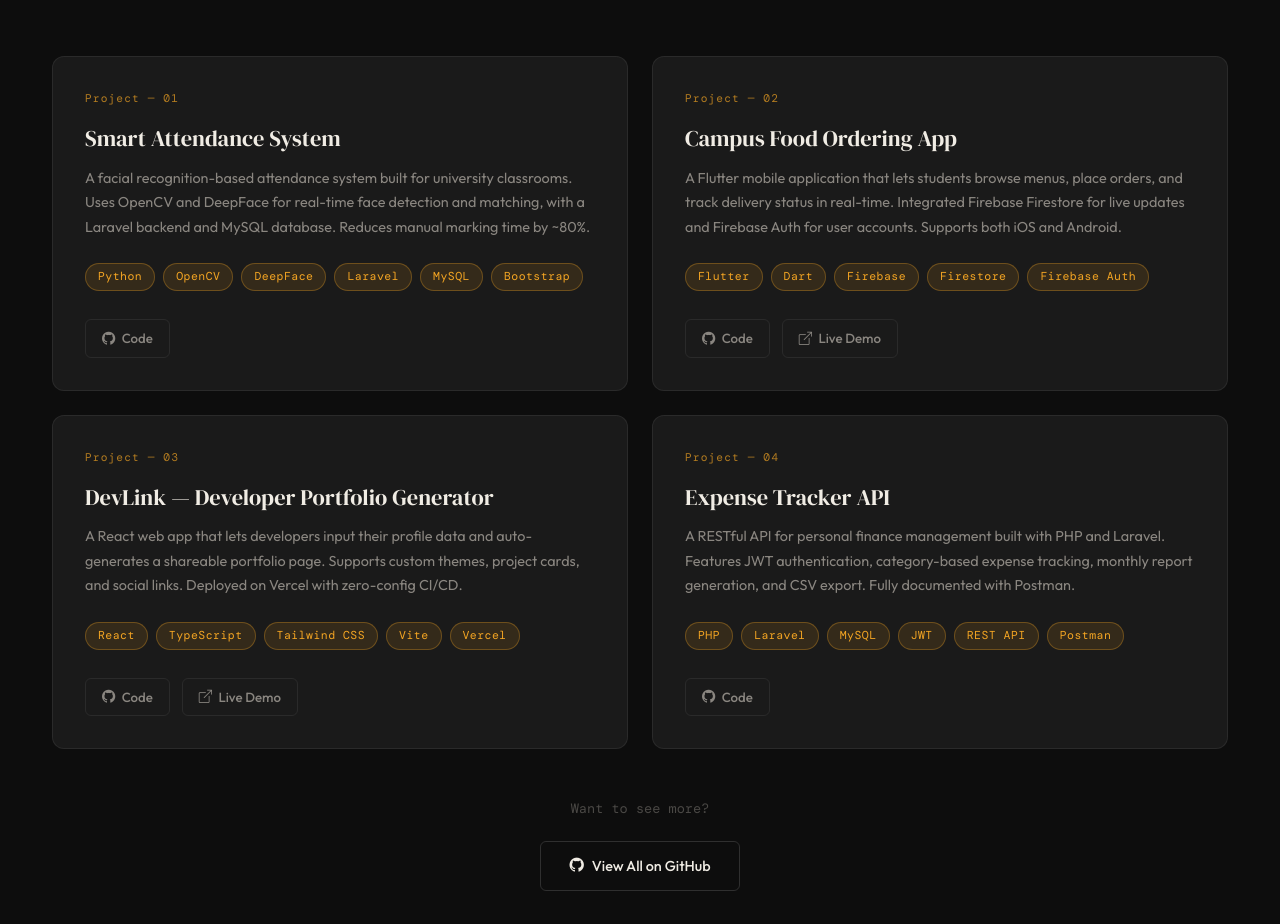
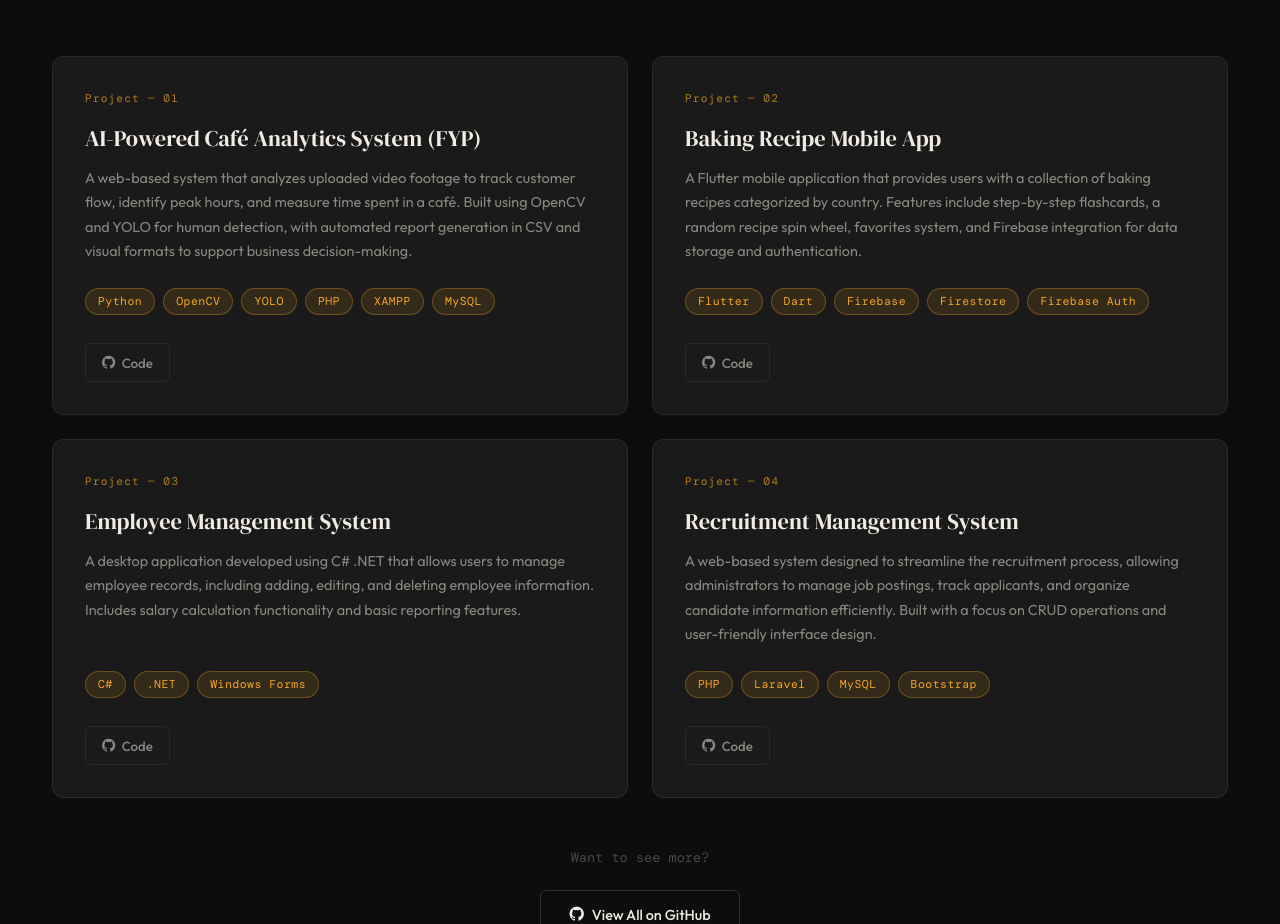
Before and after one commit to Calven0914/ReactWebsite, a React (Create React App) app: page / in a window 1280 px wide. Shown: the part 2480-3404 px from the top of the page. Built offline with nearby package versions, Linux system fonts and the light colour scheme.

Commit message:
update projects

```diff
--- a/src/pages/Projects.jsx
+++ b/src/pages/Projects.jsx
@@ -8,35 +8,35 @@ import ProjectCard from '../components/ProjectCard';
 // ============================================================
 const PROJECTS = [
   {
-    title: 'Smart Attendance System',
+  title: 'AI-Powered Café Analytics System (FYP)',
   description:
-      'A facial recognition-based attendance system built for university classrooms. Uses OpenCV and DeepFace for real-time face detection and matching, with a Laravel backend and MySQL database. Reduces manual marking time by ~80%.',
-    techs: ['Python', 'OpenCV', 'DeepFace', 'Laravel', 'MySQL', 'Bootstrap'],
-    githubUrl: 'https://github.com/alexreyes/smart-attendance',
+    'A web-based system that analyzes uploaded video footage to track customer flow, identify peak hours, and measure time spent in a café. Built using OpenCV and YOLO for human detection, with automated report generation in CSV and visual formats to support business decision-making.',
+  techs: ['Python', 'OpenCV', 'YOLO', 'PHP', 'XAMPP', 'MySQL'],
+  githubUrl: 'https://github.com/yourusername/cafe-analytics-system',
   demoUrl: null,
 },
 {
-    title: 'Campus Food Ordering App',
+  title: 'Baking Recipe Mobile App',
   description:
-      'A Flutter mobile application that lets students browse menus, place orders, and track delivery status in real-time. Integrated Firebase Firestore for live updates and Firebase Auth for user accounts. Supports both iOS and Android.',
+    'A Flutter mobile application that provides users with a collection of baking recipes categorized by country. Features include step-by-step flashcards, a random recipe spin wheel, favorites system, and Firebase integration for data storage and authentication.',
   techs: ['Flutter', 'Dart', 'Firebase', 'Firestore', 'Firebase Auth'],
-    githubUrl: 'https://github.com/alexreyes/campus-food-app',
-    demoUrl: 'https://alexreyes-food-demo.web.app',
+  githubUrl: 'https://github.com/yourusername/baking-recipe-app',
+  demoUrl: null,
 },
 {
-    title: 'DevLink — Developer Portfolio Generator',
+  title: 'Employee Management System',
   description:
-      'A React web app that lets developers input their profile data and auto-generates a shareable portfolio page. Supports custom themes, project cards, and social links. Deployed on Vercel with zero-config CI/CD.',
-    techs: ['React', 'TypeScript', 'Tailwind CSS', 'Vite', 'Vercel'],
-    githubUrl: 'https://github.com/alexreyes/devlink',
-    demoUrl: 'https://devlink-demo.vercel.app',
+    'A desktop application developed using C# .NET that allows users to manage employee records, including adding, editing, and deleting employee information. Includes salary calculation functionality and basic reporting features.',
+  techs: ['C#', '.NET', 'Windows Forms'],
+  githubUrl: 'https://github.com/yourusername/employee-management-system',
+  demoUrl: null,
 },
 {
-    title: 'Expense Tracker API',
+  title: 'Recruitment Management System',
   description:
-      'A RESTful API for personal finance management built with PHP and Laravel. Features JWT authentication, category-based expense tracking, monthly report generation, and CSV export. Fully documented with Postman.',
-    techs: ['PHP', 'Laravel', 'MySQL', 'JWT', 'REST API', 'Postman'],
-    githubUrl: 'https://github.com/alexreyes/expense-tracker-api',
+    'A web-based system designed to streamline the recruitment process, allowing administrators to manage job postings, track applicants, and organize candidate information efficiently. Built with a focus on CRUD operations and user-friendly interface design.',
+  techs: ['PHP', 'Laravel', 'MySQL', 'Bootstrap'],
+  githubUrl: 'https://github.com/yourusername/recruitment-system',
   demoUrl: null,
 },
 ];
```
Also changed, not shown: package.json (+18 -5 lines), 1 other file (tests, documents, lock files or other folders). Lines whose indentation alone changed are shown as unchanged.
